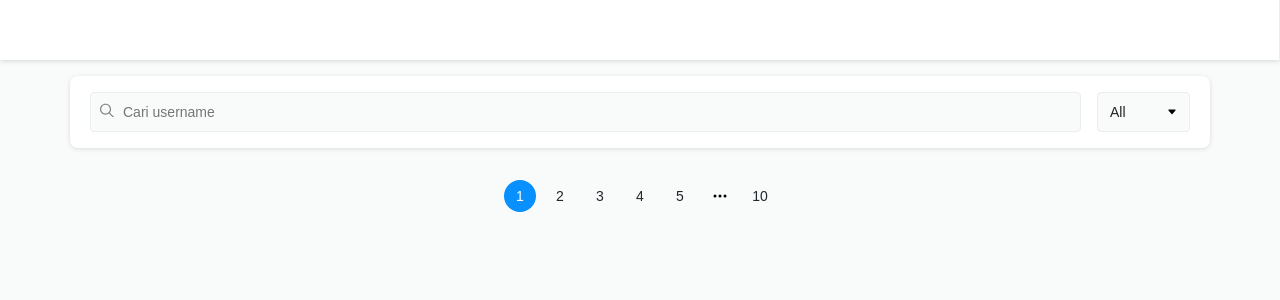
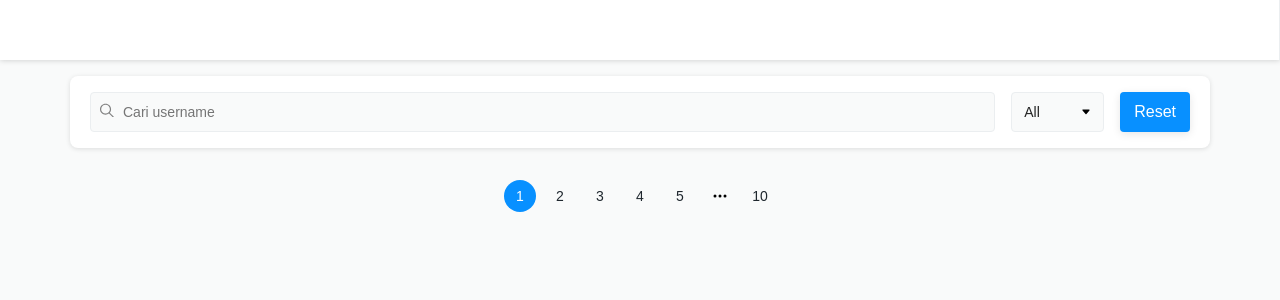
Before and after one commit to zulnabil/randomuser-list, a React (Create React App) app: page / in a window 1280 px wide. Shown: the top 300 px of the page. Built offline with nearby package versions, Linux system fonts and the light colour scheme; no server answers.

Commit message:
feat(user-list): add reset filter button

```diff
--- a/src/common/helper/url.helper.ts
+++ b/src/common/helper/url.helper.ts
@@ -2,3 +2,14 @@ export const pushUrlQuery = (url: URL, key: string, value: string): void => {
   url.searchParams.set(key, String(value))
   window.history.replaceState(value, value, url.href)
 }
+
+export const resetUrl = (url: URL): void => {
+  const params = Array.from(url.searchParams)
+  for (const element of params) {
+    const [key, value] = element
+    if (value === "undefined" || typeof value === "undefined") {
+      url.searchParams.delete(key)
+    }
+  }
+  window.history.replaceState(null, "", "/")
+}
--- a/src/common/styles/helper/display.helper.scss
+++ b/src/common/styles/helper/display.helper.scss
@@ -87,6 +87,10 @@
 
 .flex-align-end {
   align-items: flex-end;
+}
+
+.flex-align-stretch {
+  align-items: stretch;
 }
 
 .flex-align-self-center {
--- a/src/modules/user-list/containers/user-list.container.tsx
+++ b/src/modules/user-list/containers/user-list.container.tsx
@@ -11,9 +11,10 @@ import useFishList from "modules/user-list/hooks/user-list.hook"
 import IconComponent from "common/components/icon/icon.component"
 import TextInput from "common/components/text-input/text-input.component"
 import CardComponent from "common/components/card/card.component"
-import { pushUrlQuery } from "common/helper/url.helper"
+import { pushUrlQuery, resetUrl } from "common/helper/url.helper"
 import DropdownComponent from "common/components/dropdown/dropdown.component"
 import { GenderType } from "modules/user-list/types/user-list.type"
+import ButtonComponent from "common/components/button/button.component"
 
 const UserListContainer: FC = () => {
   const inputRef = useRef<HTMLInputElement>(null)
@@ -73,9 +74,23 @@ const UserListContainer: FC = () => {
     pushUrlQuery(url, "gender", newGender)
   }
 
+  const handleResetFilter = () => {
+    setKeyword("")
+    setPage(1)
+    setGender("")
+
+    if (inputRef.current) {
+      inputRef.current.value = ""
+    }
+
+    if (!url) return
+
+    resetUrl(url)
+  }
+
   return (
     <>
-      <CardComponent className="flex flex-align-center flex-justify-between gap-16">
+      <CardComponent className="flex flex-align-stretch flex-justify-between gap-16">
         <TextInput
           onChange={handleChangeKeyword}
           leftAddon={<IconComponent color="grey">search</IconComponent>}
@@ -87,6 +102,9 @@ const UserListContainer: FC = () => {
           <option value="male">Male</option>
           <option value="female">Female</option>
         </DropdownComponent>
+        <ButtonComponent size="large" onClick={handleResetFilter}>
+          Reset
+        </ButtonComponent>
       </CardComponent>
       <TableComponent
         isLoading={isLoading}
```
